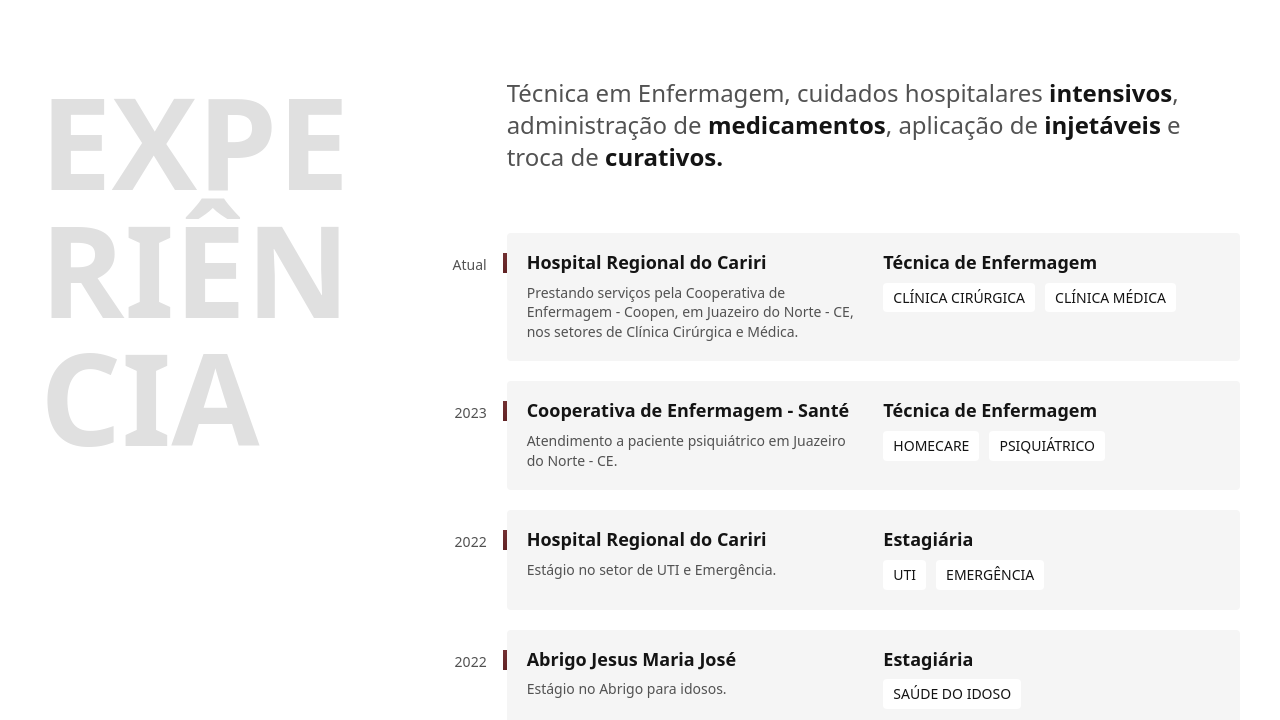
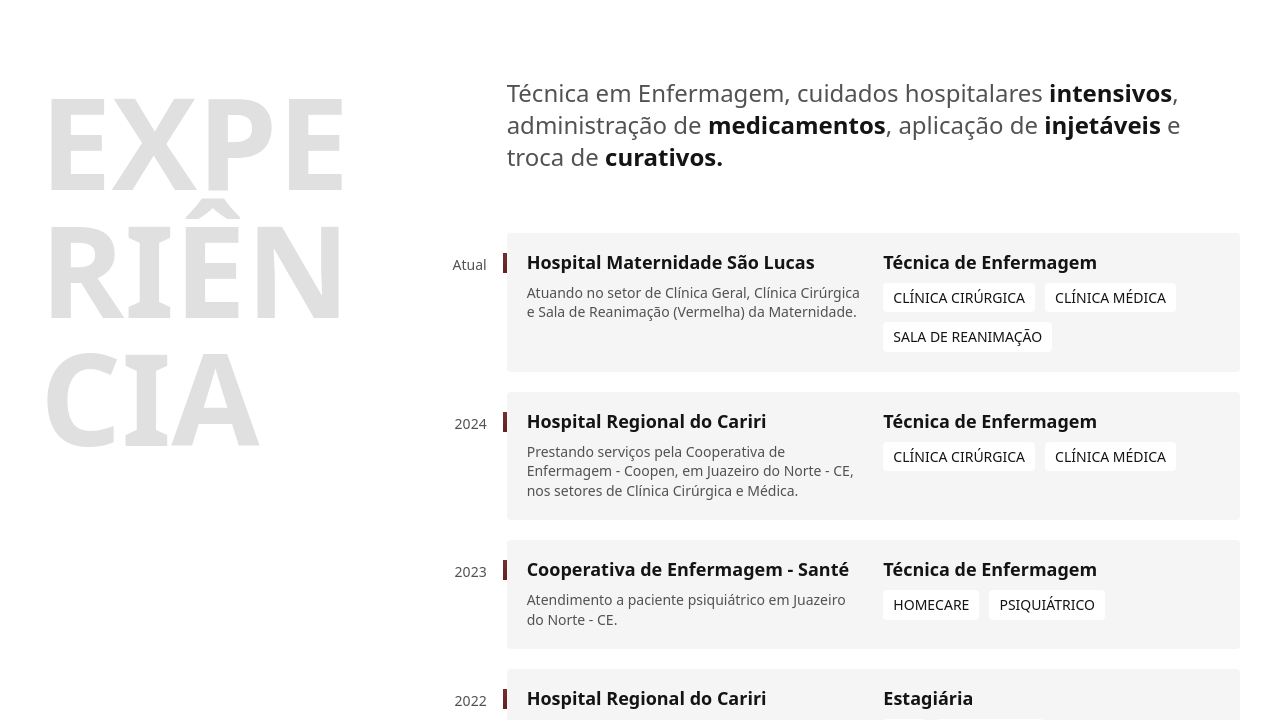
Before and after one commit to weberfern/weberfern.github.io, a plain HTML site: page index.html in a window 1280 px wide. Shown: the part 546-1266 px from the top of the page. Drawn offline with Linux system fonts and the light colour scheme.

Commit message:
Adicionado local de trabalho atual

```diff
--- a/index.html
+++ b/index.html
@@ -41,6 +41,18 @@
 
       <div class="empresa">
         <span class="empresa-ano">Atual</span>
+        <h3 class="empresa-titulo">Hospital Maternidade São Lucas</h3>
+        <span class="empresa-titulo">Técnica de Enfermagem</span>
+        <p class="empresa-texto">Atuando no setor de Clínica Geral, Clínica Cirúrgica e Sala de Reanimação (Vermelha) da Maternidade.</p>
+        <ul class="empresa-habilidades">
+          <li>Clínica Cirúrgica</li>
+          <li>Clínica Médica</li>
+          <li>Sala de Reanimação</li>
+        </ul>
+      </div>
+
+      <div class="empresa">
+        <span class="empresa-ano">2024</span>
         <h3 class="empresa-titulo">Hospital Regional do Cariri</h3>
         <span class="empresa-titulo">Técnica de Enfermagem</span>
         <p class="empresa-texto">Prestando serviços pela Cooperativa de Enfermagem - Coopen, em Juazeiro do Norte - CE, nos setores de Clínica Cirúrgica e Médica.</p>
@@ -160,4 +172,5 @@
   </footer>
 </body>
 
+
 </html>
```
